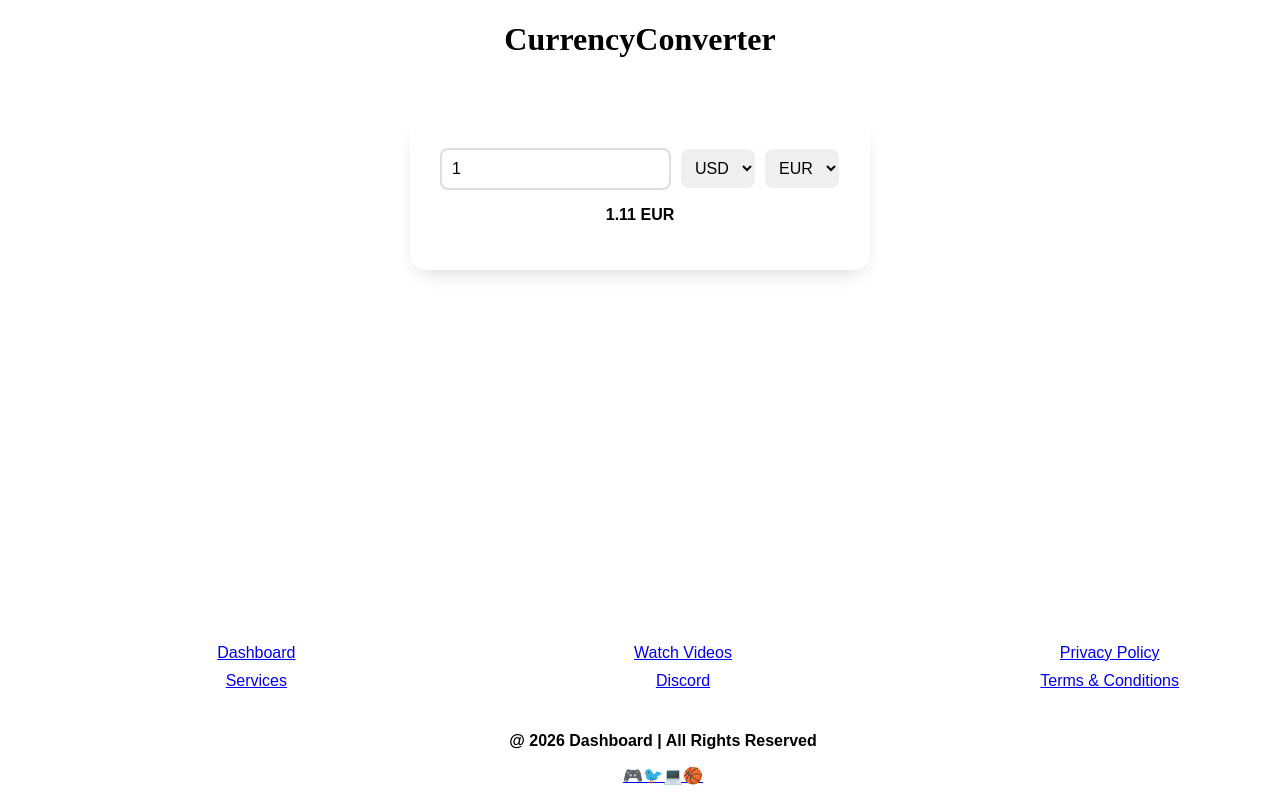
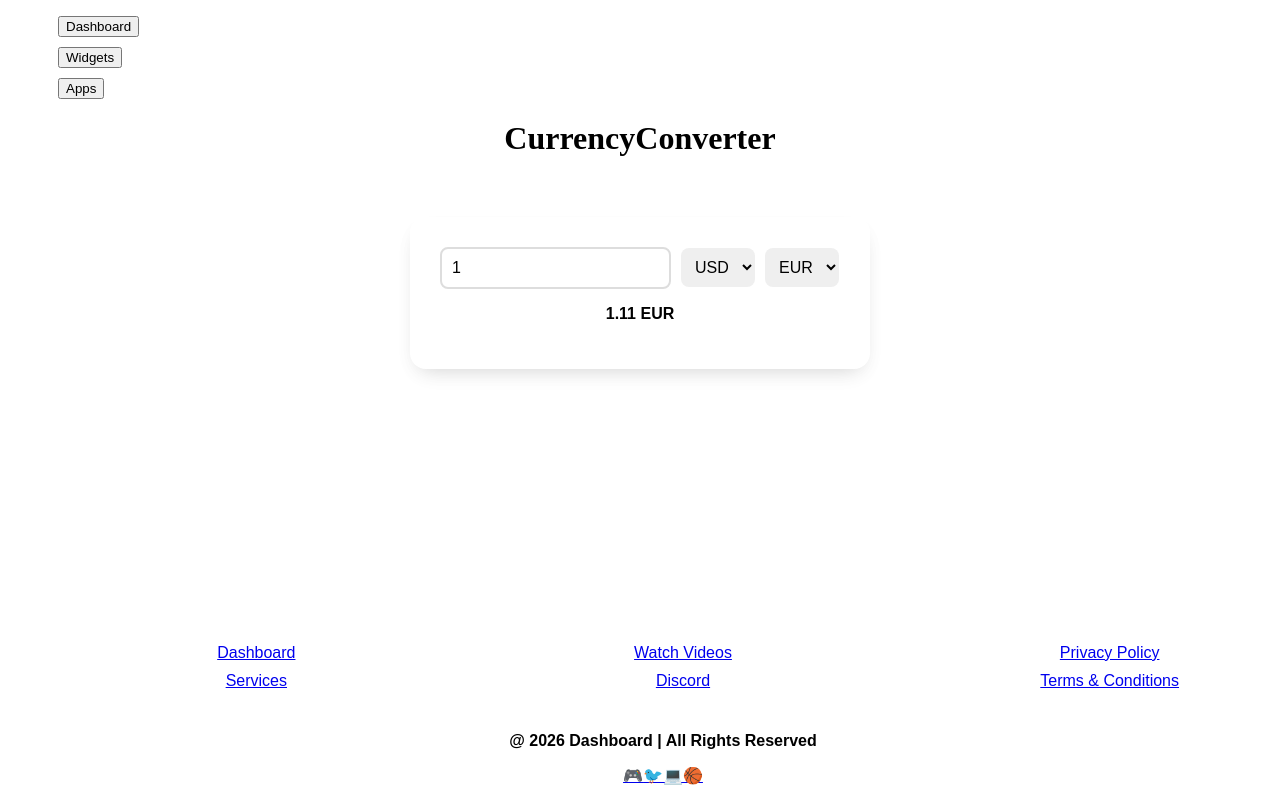
Before and after one commit to Renz-Victa/Currency-Converter, a React (Vite) app: page / in a window 1280 px wide. Built offline with nearby package versions, Linux system fonts and the light colour scheme.

Commit message:
Edit App.jsx

```diff
--- a/src/App.jsx
+++ b/src/App.jsx
@@ -1,5 +1,6 @@
 import React, { useState, useMemo } from 'react';
 import Footer from './Footer';
+import Navbar from './navbar';
 
 export default function CurrencyConverter() {
   const rates = {
@@ -21,6 +22,25 @@ export default function CurrencyConverter() {
 
   return (
     <>
+      <nav className="navbar">
+        <ul>
+          <li className="nav-item">
+            <button aria-expanded="false">Dashboard</button>
+          </li>
+          <li className="nav-item">
+            <button aria-expanded="false">Widgets</button>
+          </li>
+          <li className="nav-item">
+            <button aria-expanded="false">Apps</button>
+            <ul className="sub-menu" aria-label="Apps">
+              <li><a href="#"></a></li>
+              <li><a href="#"></a></li>
+              <li><a href="#"></a></li>
+            </ul>
+          </li>
+        </ul>
+      </nav>
+
       <h1>CurrencyConverter</h1>
       <form>
         <input
--- a/src/navbar.jsx
+++ b/src/navbar.jsx
@@ -1,6 +1,6 @@
 import React, { useState, useMemo } from 'react';
 
-export const navbar = () => {
+export const Navbar = () => {
     return (
         <nav className="navbar">
             <ul>
@@ -14,6 +14,8 @@ export const navbar = () => {
                     <button aria-expanded="false">Apps</button>
                     <ul className="sub-menu" aria-label="Apps">
                         <li><a href="#"></a></li>
+                        <li><a href="#"></a></li>
+                        <li><a href="#"></a></li>
                     </ul>
                 </li>
             </ul>
@@ -21,4 +23,4 @@ export const navbar = () => {
     )
 };
 
-export default navbar;
+export default Navbar;
```
